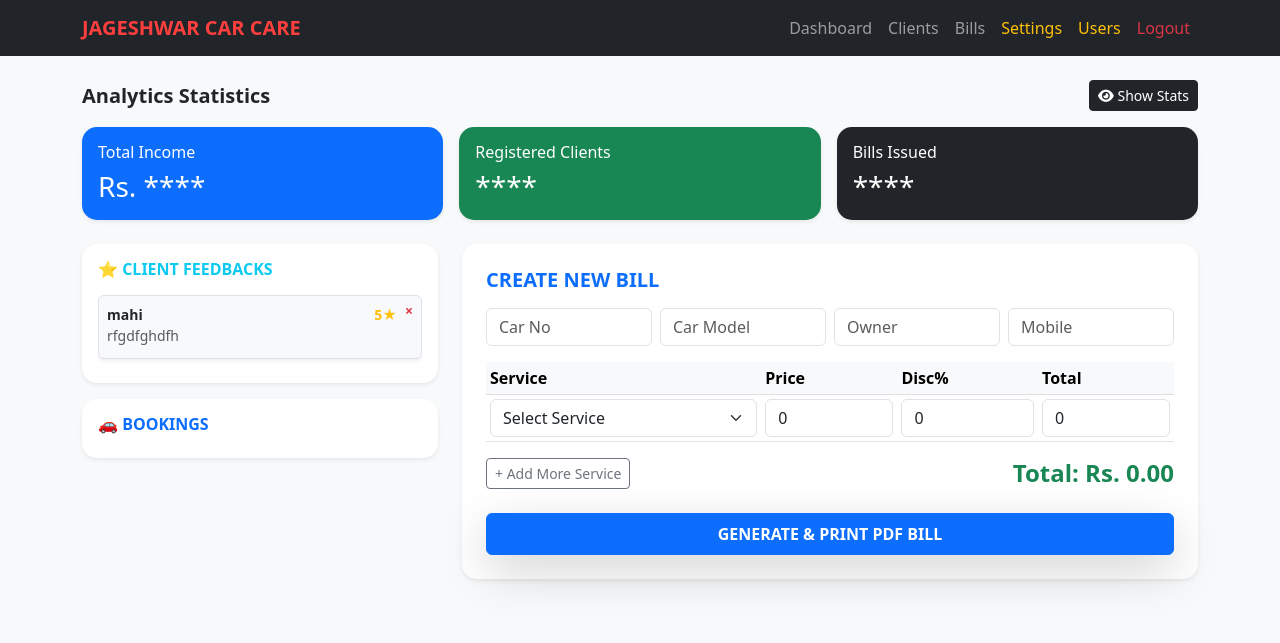
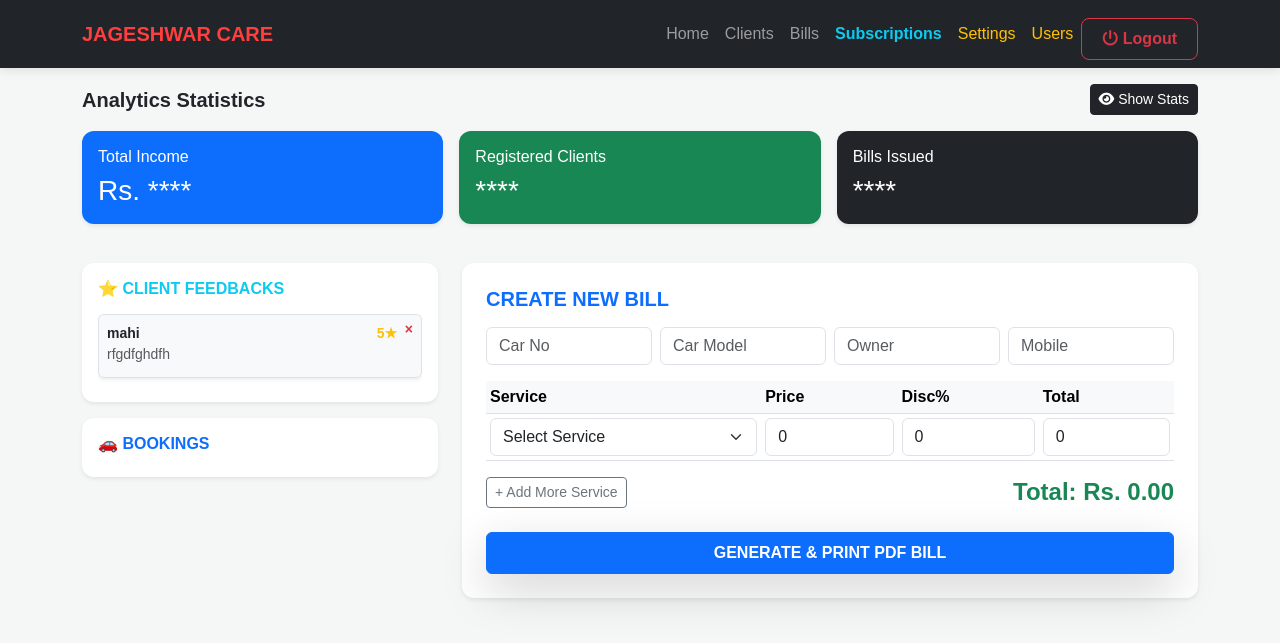
Before and after one commit to Manish123321316/my-garage-app, a Flask app: page / in a window 1280 px wide. Shown: the top 643 px of the page. Run offline with Flask 3, Linux system fonts and the light colour scheme; a user stored in the database is signed in.

Commit message:
Update layout.html

```diff
--- a/templates/layout.html
+++ b/templates/layout.html
@@ -1,39 +1,65 @@
 <!DOCTYPE html>
-<html>
+<html lang="en">
 <head>
+    <meta charset="UTF-8">
+    <meta name="viewport" content="width=device-width, initial-scale=1.0, maximum-scale=1.0, user-scalable=no">
     <title>Jageshwar Car Care</title>
     <link href="https://cdn.jsdelivr.net/npm/bootstrap@5.3.0/dist/css/bootstrap.min.css" rel="stylesheet">
     <link rel="stylesheet" href="https://cdnjs.cloudflare.com/ajax/libs/font-awesome/6.0.0/css/all.min.css">
     <style>
-        body { background: #f8f9fa; }
-        .card { border-radius: 15px; border: none; box-shadow: 0 4px 12px rgba(0,0,0,0.05); }
-        .nav-link { font-weight: 500; }
+        body { background: #f4f7f6; font-family: sans-serif; overflow-x: hidden; }
+        .navbar { box-shadow: 0 2px 10px rgba(0,0,0,0.1); }
         .navbar-brand { font-weight: 800; color: #ff3e3e !important; }
+        .card { border-radius: 12px; margin-bottom: 15px; border: none; box-shadow: 0 4px 10px rgba(0,0,0,0.05); }
+
+        /* Mobile UI Fixes */
+        @media (max-width: 768px) {
+            .btn { padding: 12px; font-weight: bold; width: 100%; margin-top: 5px; }
+            input, select, textarea { font-size: 16px !important; padding: 10px !important; }
+            .navbar-nav { padding-bottom: 15px; }
+        }
+
+        /* Separate Logout Style */
+        .logout-link {
+            color: #dc3545 !important;
+            border: 1px solid #dc3545;
+            border-radius: 8px;
+            padding: 8px 20px !important;
+            margin-top: 10px;
+            font-weight: bold;
+        }
+        .logout-link:hover { background: #dc3545; color: white !important; }
     </style>
 </head>
 <body>
-    <nav class="navbar navbar-expand-lg navbar-dark bg-dark mb-4">
+    <nav class="navbar navbar-expand-lg navbar-dark bg-dark sticky-top">
         <div class="container">
-            <a class="navbar-brand" href="/">JAGESHWAR CAR CARE</a>
-            <div class="navbar-nav ms-auto">
+            <a class="navbar-brand" href="/">JAGESHWAR CARE</a>
+            <button class="navbar-toggler" type="button" data-bs-toggle="collapse" data-bs-target="#navbarNav">
+                <span class="navbar-toggler-icon"></span>
+            </button>
+            <div class="collapse navbar-collapse" id="navbarNav">
+                <div class="navbar-nav ms-auto align-items-center">
                     {% if current_user.is_authenticated %}
-                    <a class="nav-link" href="/">Dashboard</a>
-                    {% if current_user.role != 'Client' and current_user.role != 'Team' %}
+                        <a class="nav-link" href="/">Home</a>
+                        {% if current_user.role != 'Client' %}
                             <a class="nav-link" href="/clients">Clients</a>
                             <a class="nav-link" href="/view_bills">Bills</a>
                             {% if current_user.role == 'Owner' %}
+                                <a class="nav-link text-info fw-bold" href="/admin_subs">Subscriptions</a>
                                 <a class="nav-link text-warning" href="/settings">Settings</a>
                                 <a class="nav-link text-warning" href="/manage_users">Users</a>
                             {% endif %}
                         {% endif %}
-                    <a class="nav-link text-danger" href="/logout">Logout</a>
+                        <a class="nav-link logout-link" href="/logout"><i class="fas fa-power-off"></i> Logout</a>
                     {% endif %}
                 </div>
             </div>
+        </div>
     </nav>
-    <div class="container">
+    <div class="container mt-3">
         {% with messages = get_flashed_messages() %}
-            {% if messages %}{% for m in messages %}<div class="alert alert-success shadow-sm border-0">{{m}}</div>{% endfor %}{% endif %}
+            {% if messages %}{% for m in messages %}<div class="alert alert-info alert-dismissible fade show">{{m}}<button type="button" class="btn-close" data-bs-dismiss="alert"></button></div>{% endfor %}{% endif %}
         {% endwith %}
         {% block content %}{% endblock %}
     </div>
```
Lines whose indentation alone changed are shown as unchanged.
